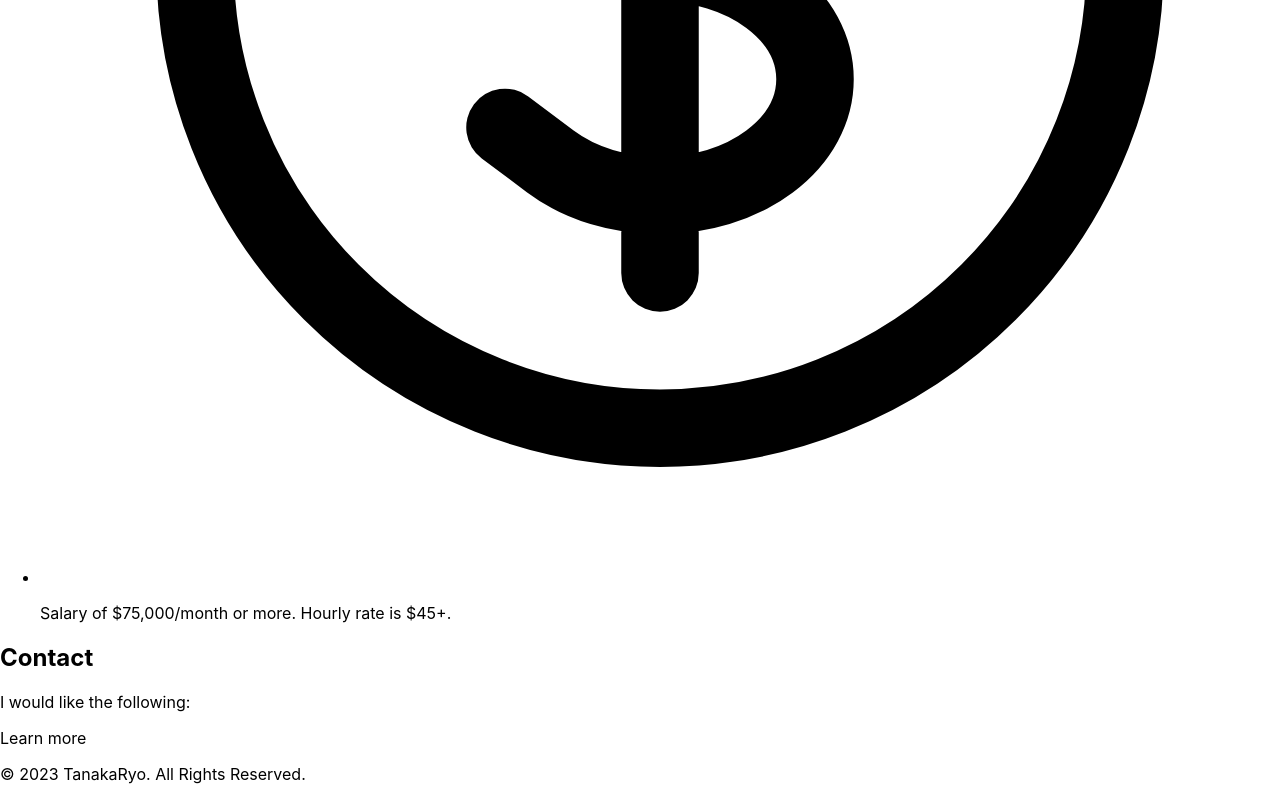
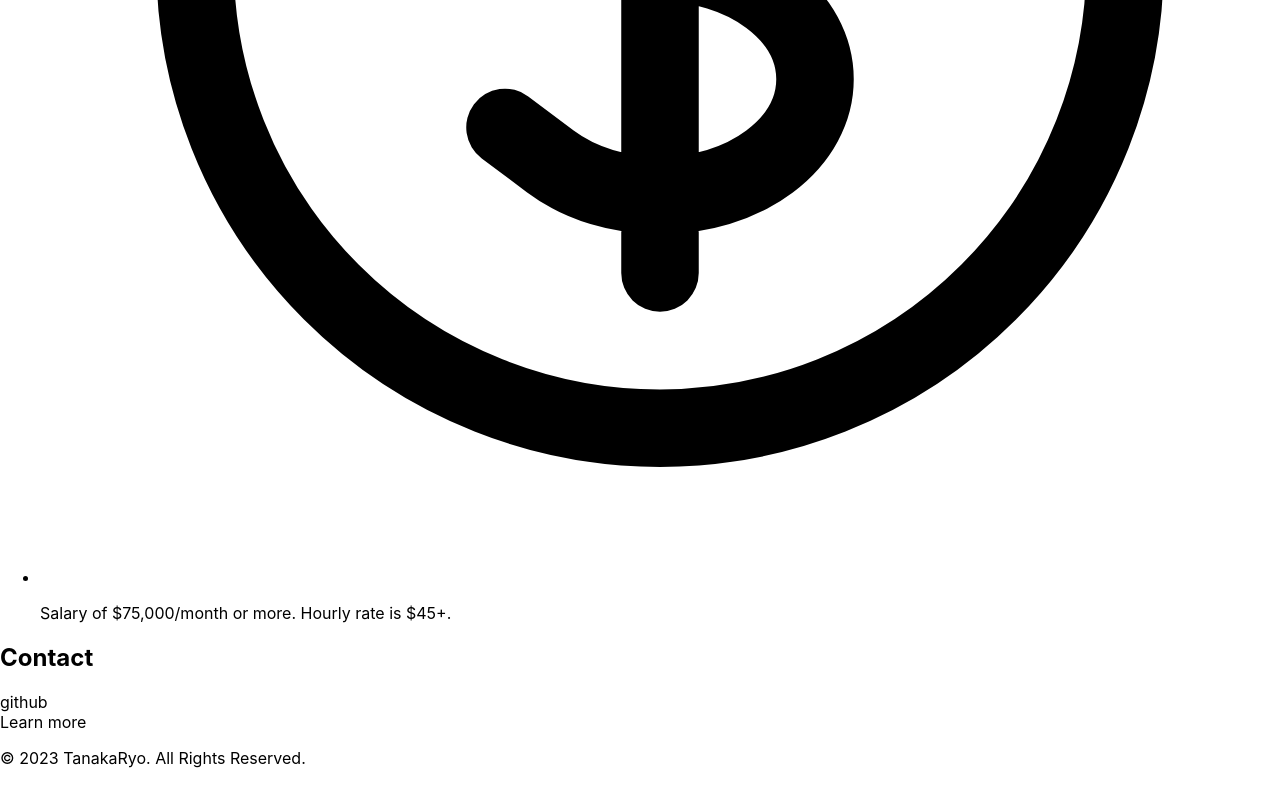
Before and after one commit to t-roo/portfolio, a Next.js app: page / in a window 1280 px wide. Shown: the part 3857-4657 px from the top of the page. Built offline with nearby package versions, Linux system fonts and the light colour scheme.

Commit message:
fix: contents width and add Contact contents

```diff
--- a/components/header.tsx
+++ b/components/header.tsx
@@ -17,7 +17,7 @@ const Header = () => {
 
   return (
     <header className="sticky top-0 z-50 bg-white border-b flex items-center h-14 px-4 dark:bg-slate-700">
-      <nav className="flex space-x-10 mx-auto sm:space-x-16">
+      <nav className="flex space-x-20 mx-auto sm:space-x-16 sm:mx-auto">
         <div className="">
           <span className="self-center text-gray-900 text-xl font-semibold whitespace-nowrap dark:text-white">TanakaRyo&apos;s Portfolio</span>
         </div>
--- a/pages/index.tsx
+++ b/pages/index.tsx
@@ -4,16 +4,16 @@ import Image from 'next/image'
 
 const Home: NextPage = () => {
   return (
-    <div className="py-8 px-2 flex flex-col justify-center items-center md:py-12">
+    <div className="py-8 px-4 flex flex-col items-center justify-center md:py-12">
       <Head>
         <title>TanakaRyo&apos;s Portfolio</title>
         <link rel="icon" href="/favicon.ico" />
       </Head>
-      <div className="m-2 sm:m-4">
+      <div className="m-2 w-full sm:m-4 sm:w-[462px]">
         <div className="h-24 w-auto flex items-center justify-center">
           <div className="flex items-center space-x-2 sm:space-x-4">
             <div className="flex-shrink-0">
-              <Image className="float-left w-24 h-24 mb-3 mr-4 rounded-full shadow-lg object-cover sm:h-36 sm:w-36"  width={100} height={100} src="/images/profile.png" alt="pct" />
+              <Image className="w-24 h-24 mb-3 mr-4 rounded-full object-cover sm:h-36 sm:w-36"  width={100} height={100} src="/images/profile.png" alt="pct" />
             </div>
             <div className="flex-1 min-w-0">
               <p className="text-lg font-medium text-gray-900 truncate dark:text-white">
@@ -26,7 +26,7 @@ const Home: NextPage = () => {
           </div>
         </div>
       </div>
-      <div className="m-2 sm:m-4">
+      <div className="m-2 w-full sm:m-4 sm:w-[462px]">
         <h2 className="mb-4 text-4xl text-left font-mediu leading-none tracking-tight text-gray-900 md:text-4xl lg:text-5xl dark:text-white" id="profile">
         Profile
         </h2>
@@ -35,7 +35,7 @@ const Home: NextPage = () => {
           <p> I love Frontend and simple code.</p>
         </div>
       </div>
-      <div className="m-2 sm:m-4">
+      <div className="m-2 w-full sm:m-4 sm:w-[462px]">
         <h2 className="mb-4 text-4xl text-left font-mediu leading-none tracking-tight text-gray-900 md:text-4xl lg:text-5xl dark:text-white" id="career">
         Career
         </h2>
@@ -46,7 +46,7 @@ const Home: NextPage = () => {
           <p>2019/10~Now. Working as Freelance.</p>
         </div>
       </div>
-      <div className="m-2 sm:m-4">
+      <div className="m-2 w-full sm:m-4 sm:w-[462px]">
         <h2 className="mb-4 text-4xl text-left font-mediu leading-none tracking-tight text-gray-900 md:text-4xl lg:text-5xl dark:text-white" id="disired">
         Disired
         </h2>
@@ -75,15 +75,17 @@ const Home: NextPage = () => {
             </li>
           </ul>
       </div>
-      <div className="m-2 sm:m-4">
+      <div className="m-2 w-full sm:m-4 sm:w-[462px]">
         <h2 className="mb-4 text-4xl text-left font-mediu leading-none tracking-tight text-gray-900 md:text-4xl lg:text-5xl dark:text-white" id="disired">
         Contact
         </h2>
-        <p className="mb-6 text-lg font-normal text-gray-900 lg:text-xl dark:text-gray-300">
-          I would like the following:
-        </p>
+        <div className="mb-6 text-lg text-left font-normal text-blue-500 lg:text-xl dark:text-blue-400">
+          <a href="https://github.com/t-roo" target="_blank" rel="noopener noreferrer" className=''>github</a>
+        </div>
       </div>
-      <a href="https://www.wantedly.com/id/tanakaryo" target="_blank" rel="noopener noreferrer" className="transition ease-in-out delay-150 bg-blue-500 hover:-translate-y-1 hover:scale-110 hover:bg-indigo-500 duration-300 inline-flex items-center justify-center px-5 py-3 text-base font-medium text-center text-white bg-blue-700 rounded-lg focus:ring-4 focus:ring-blue-300 dark:focus:ring-blue-900 hover:opacity-75">Learn more</a>
+      <div className="m-2 flex justify-center items-center w-full sm:m-4 sm:w-[462px]">
+        <a href="https://www.wantedly.com/id/tanakaryo" target="_blank" rel="noopener noreferrer" className="transition ease-in-out delay-150 bg-blue-500 hover:-translate-y-1 hover:scale-110 hover:bg-indigo-500 duration-300 inline-flex items-center justify-center px-5 py-3 text-base font-medium text-center text-white bg-blue-700 rounded-lg focus:ring-4 focus:ring-blue-300 dark:focus:ring-blue-900 hover:opacity-75 dark:bg-blue-400">Learn more</a>
+      </div>
     </div>
   )
 }
```
